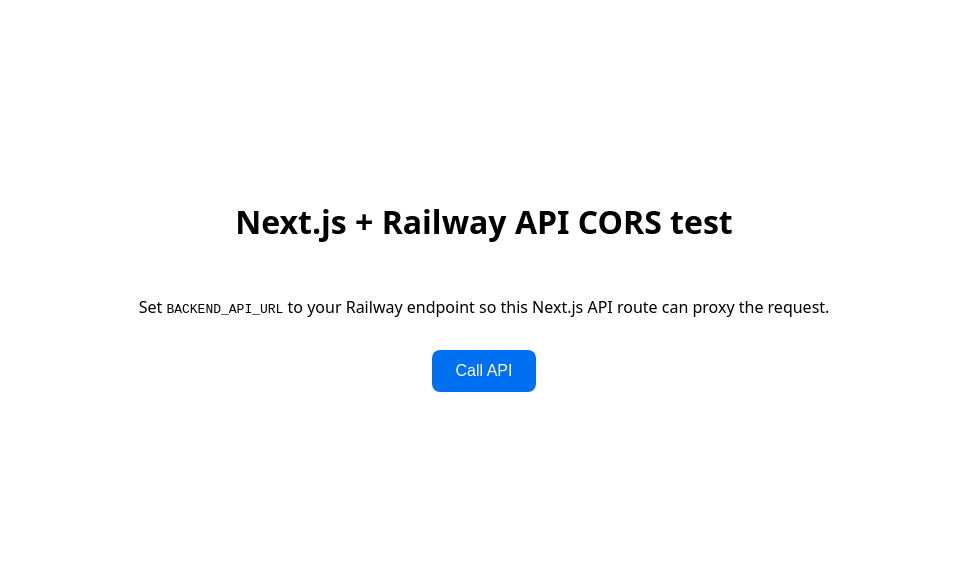
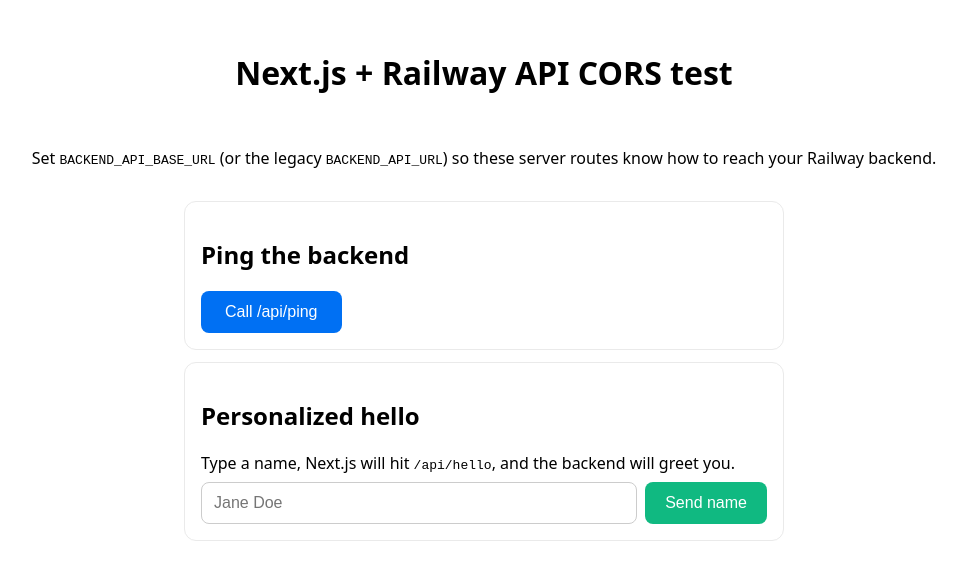
Before and after one commit to Hessam64/testreact, a Next.js app: page / in a window 1280 px wide. Shown: the part 155-734 px from the top of the page, without its empty margins (156-1122 px from the left). Built offline with nearby package versions, Linux system fonts and the light colour scheme.

Commit message:
add the text button to support more end points

```diff
--- /dev/null
+++ b/lib/backend.js
@@ -0,0 +1,50 @@
+const DEFAULT_BASE_URL = 'http://localhost:4000';
+
+const stripTrailingSlash = (value) => {
+  if (!value) {
+    return value;
+  }
+
+  return value.endsWith('/') ? value.slice(0, -1) : value;
+};
+
+const deriveBaseFromLegacy = () => {
+  const legacy = process.env.BACKEND_API_URL;
+
+  if (!legacy) {
+    return null;
+  }
+
+  if (legacy.endsWith('/api/ping')) {
+    return stripTrailingSlash(legacy.replace(/\/api\/ping$/, ''));
+  }
+
+  return null;
+};
+
+const getBackendBaseUrl = () => {
+  if (process.env.BACKEND_API_BASE_URL) {
+    return stripTrailingSlash(process.env.BACKEND_API_BASE_URL);
+  }
+
+  const derived = deriveBaseFromLegacy();
+  if (derived) {
+    return derived;
+  }
+
+  return DEFAULT_BASE_URL;
+};
+
+export const buildBackendUrl = (path) => {
+  const base = stripTrailingSlash(getBackendBaseUrl());
+  const normalizedPath = path.startsWith('/') ? path : `/${path}`;
+  return `${base}${normalizedPath}`;
+};
+
+export const getBackendPingUrl = () => {
+  if (!process.env.BACKEND_API_BASE_URL && process.env.BACKEND_API_URL) {
+    return process.env.BACKEND_API_URL;
+  }
+
+  return buildBackendUrl('/api/ping');
+};
--- a/pages/api/backend-ping.js
+++ b/pages/api/backend-ping.js
@@ -1,9 +1,11 @@
+import { getBackendPingUrl } from '../../lib/backend';
+
 export default async function handler(req, res) {
   if (req.method !== 'GET') {
     return res.status(405).json({ error: 'Method not allowed' });
   }
 
-  const backendUrl = process.env.BACKEND_API_URL || 'http://localhost:4000/api/ping';
+  const backendUrl = getBackendPingUrl();
 
   try {
     const response = await fetch(backendUrl);
--- /dev/null
+++ b/pages/api/hello.js
@@ -0,0 +1,36 @@
+import { buildBackendUrl } from '../../lib/backend';
+
+export default async function handler(req, res) {
+  if (req.method !== 'POST') {
+    return res.status(405).json({ error: 'Method not allowed' });
+  }
+
+  const { name } = req.body || {};
+
+  if (!name || typeof name !== 'string' || !name.trim()) {
+    return res.status(400).json({ error: 'Name is required' });
+  }
+
+  const backendUrl = buildBackendUrl('/api/hello');
+
+  try {
+    const response = await fetch(backendUrl, {
+      method: 'POST',
+      headers: {
+        'Content-Type': 'application/json'
+      },
+      body: JSON.stringify({ name })
+    });
+
+    const data = await response.json();
+
+    if (!response.ok) {
+      return res.status(response.status).json(data);
+    }
+
+    return res.status(200).json(data);
+  } catch (error) {
+    console.error('Error calling backend hello endpoint:', error);
+    return res.status(502).json({ error: 'Failed to reach backend API' });
+  }
+}
--- a/pages/index.js
+++ b/pages/index.js
@@ -2,30 +2,65 @@
 import Head from 'next/head';
 
 export default function Home() {
-  const [apiResponse, setApiResponse] = useState(null);
-  const [isLoading, setIsLoading] = useState(false);
-  const [error, setError] = useState(null);
+  const [pingResponse, setPingResponse] = useState(null);
+  const [pingIsLoading, setPingIsLoading] = useState(false);
+  const [pingError, setPingError] = useState(null);
+  const [helloName, setHelloName] = useState('');
+  const [helloResponse, setHelloResponse] = useState(null);
+  const [helloIsLoading, setHelloIsLoading] = useState(false);
+  const [helloError, setHelloError] = useState(null);
 
-  const apiUrl = '/api/backend-ping';
-
-  const callApi = async () => {
-    setIsLoading(true);
-    setError(null);
+  const callPing = async () => {
+    setPingIsLoading(true);
+    setPingError(null);
 
     try {
-      const res = await fetch(apiUrl);
+      const res = await fetch('/api/backend-ping');
 
       if (!res.ok) {
         throw new Error(`Request failed with status ${res.status}`);
       }
 
       const data = await res.json();
-      setApiResponse(data);
+      setPingResponse(data);
     } catch (err) {
-      setError(err.message || 'Unknown error');
-      setApiResponse(null);
+      setPingError(err.message || 'Unknown error');
+      setPingResponse(null);
     } finally {
-      setIsLoading(false);
+      setPingIsLoading(false);
+    }
+  };
+
+  const callHello = async () => {
+    if (!helloName.trim()) {
+      setHelloError('Please enter a name');
+      return;
+    }
+
+    setHelloIsLoading(true);
+    setHelloError(null);
+
+    try {
+      const res = await fetch('/api/hello', {
+        method: 'POST',
+        headers: {
+          'Content-Type': 'application/json'
+        },
+        body: JSON.stringify({ name: helloName })
+      });
+
+      const data = await res.json();
+
+      if (!res.ok) {
+        throw new Error(data?.error || `Request failed with status ${res.status}`);
+      }
+
+      setHelloResponse(data);
+    } catch (err) {
+      setHelloError(err.message || 'Unknown error');
+      setHelloResponse(null);
+    } finally {
+      setHelloIsLoading(false);
     }
   };
 
@@ -46,42 +81,124 @@
       }}>
         <h1>Next.js + Railway API CORS test</h1>
         <p>
-          Set <code>BACKEND_API_URL</code> to your Railway endpoint so this Next.js API route can proxy the request.
+          Set <code>BACKEND_API_BASE_URL</code> (or the legacy <code>BACKEND_API_URL</code>) so these server routes know how to reach your Railway backend.
         </p>
+
+        <section
+          style={{
+            display: 'flex',
+            flexDirection: 'column',
+            gap: '0.75rem',
+            width: '100%',
+            maxWidth: '600px'
+          }}
+        >
+          <div
+            style={{
+              border: '1px solid #eaeaea',
+              borderRadius: '0.75rem',
+              padding: '1rem',
+              background: 'white'
+            }}
+          >
+            <h2>Ping the backend</h2>
             <button
-          onClick={callApi}
-          disabled={isLoading}
+              onClick={callPing}
+              disabled={pingIsLoading}
               style={{
                 padding: '0.75rem 1.5rem',
                 fontSize: '1rem',
-            cursor: isLoading ? 'not-allowed' : 'pointer',
+                cursor: pingIsLoading ? 'not-allowed' : 'pointer',
                 borderRadius: '0.5rem',
                 border: 'none',
                 backgroundColor: '#0070f3',
                 color: 'white'
               }}
             >
-          {isLoading ? 'Calling API…' : 'Call API'}
+              {pingIsLoading ? 'Calling API…' : 'Call /api/ping'}
             </button>
-        {error && (
-          <p style={{ color: 'red' }}>
-            Error: {error}
+            {pingError && (
+              <p style={{ color: 'red', marginTop: '0.5rem' }}>
+                Error: {pingError}
               </p>
             )}
-        {apiResponse && (
+            {pingResponse && (
               <pre
                 style={{
                   background: '#f5f5f5',
                   padding: '1rem',
                   borderRadius: '0.5rem',
                   width: '100%',
-              maxWidth: '600px',
-              overflow: 'auto'
+                  overflow: 'auto',
+                  marginTop: '0.75rem'
                 }}
               >
-            {JSON.stringify(apiResponse, null, 2)}
+                {JSON.stringify(pingResponse, null, 2)}
               </pre>
             )}
+          </div>
+
+          <div
+            style={{
+              border: '1px solid #eaeaea',
+              borderRadius: '0.75rem',
+              padding: '1rem',
+              background: 'white'
+            }}
+          >
+            <h2>Personalized hello</h2>
+            <p style={{ margin: '0 0 0.5rem 0' }}>Type a name, Next.js will hit <code>/api/hello</code>, and the backend will greet you.</p>
+            <div style={{ display: 'flex', gap: '0.5rem', flexWrap: 'wrap' }}>
+              <input
+                type="text"
+                value={helloName}
+                onChange={(event) => setHelloName(event.target.value)}
+                placeholder="Jane Doe"
+                style={{
+                  flex: '1 1 200px',
+                  padding: '0.5rem 0.75rem',
+                  borderRadius: '0.5rem',
+                  border: '1px solid #ccc',
+                  fontSize: '1rem'
+                }}
+              />
+              <button
+                onClick={callHello}
+                disabled={helloIsLoading}
+                style={{
+                  padding: '0.75rem 1.25rem',
+                  fontSize: '1rem',
+                  cursor: helloIsLoading ? 'not-allowed' : 'pointer',
+                  borderRadius: '0.5rem',
+                  border: 'none',
+                  backgroundColor: '#10b981',
+                  color: 'white'
+                }}
+              >
+                {helloIsLoading ? 'Sending…' : 'Send name'}
+              </button>
+            </div>
+            {helloError && (
+              <p style={{ color: 'red', marginTop: '0.5rem' }}>
+                Error: {helloError}
+              </p>
+            )}
+            {helloResponse && (
+              <pre
+                style={{
+                  background: '#f5f5f5',
+                  padding: '1rem',
+                  borderRadius: '0.5rem',
+                  width: '100%',
+                  overflow: 'auto',
+                  marginTop: '0.75rem'
+                }}
+              >
+                {JSON.stringify(helloResponse, null, 2)}
+              </pre>
+            )}
+          </div>
+        </section>
       </main>
     </>
   );
```
Also changed, not shown: .eslintrc.json (added), 2 other files (tests, documents, lock files or other folders). Lines whose indentation alone changed are shown as unchanged.
